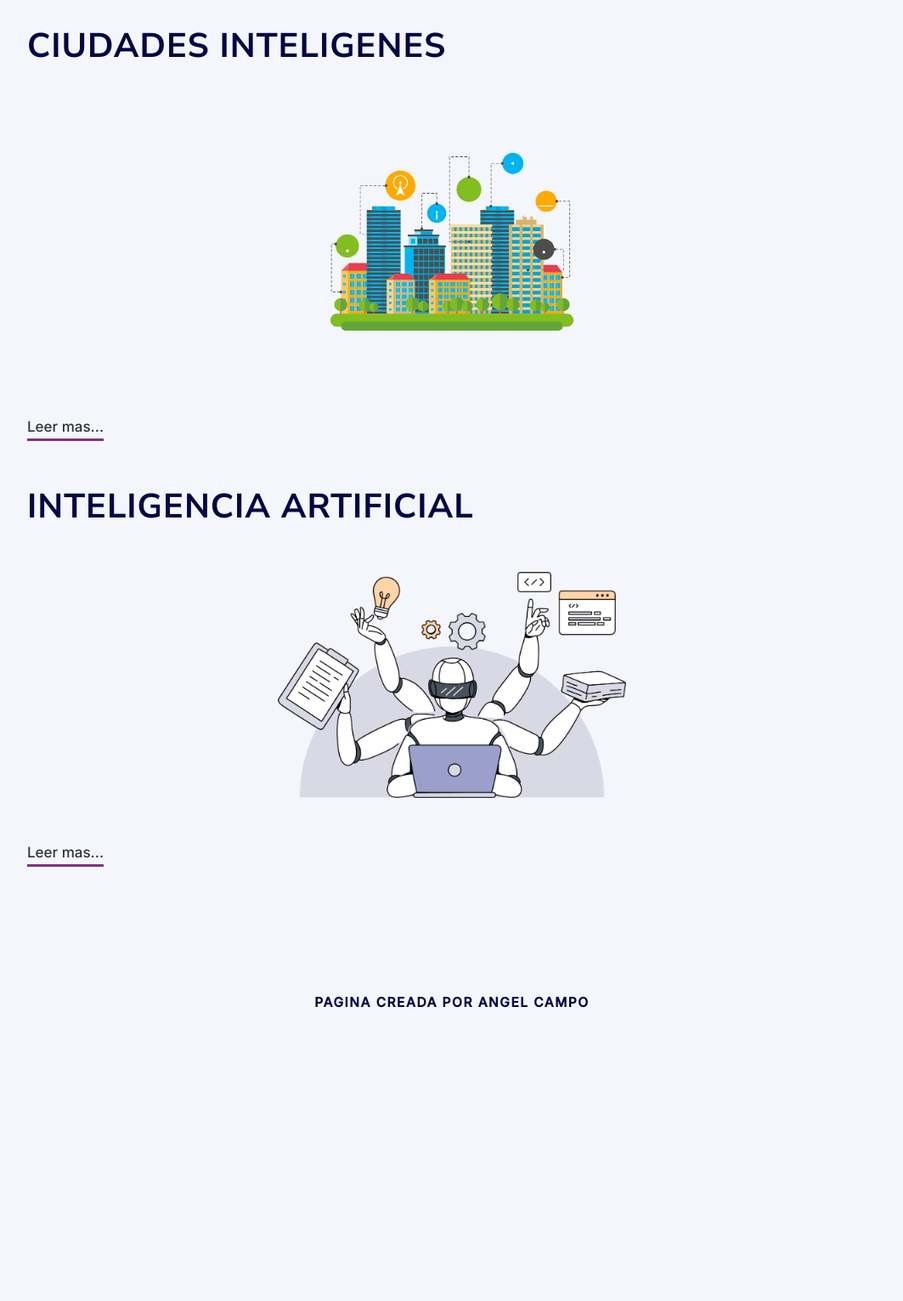
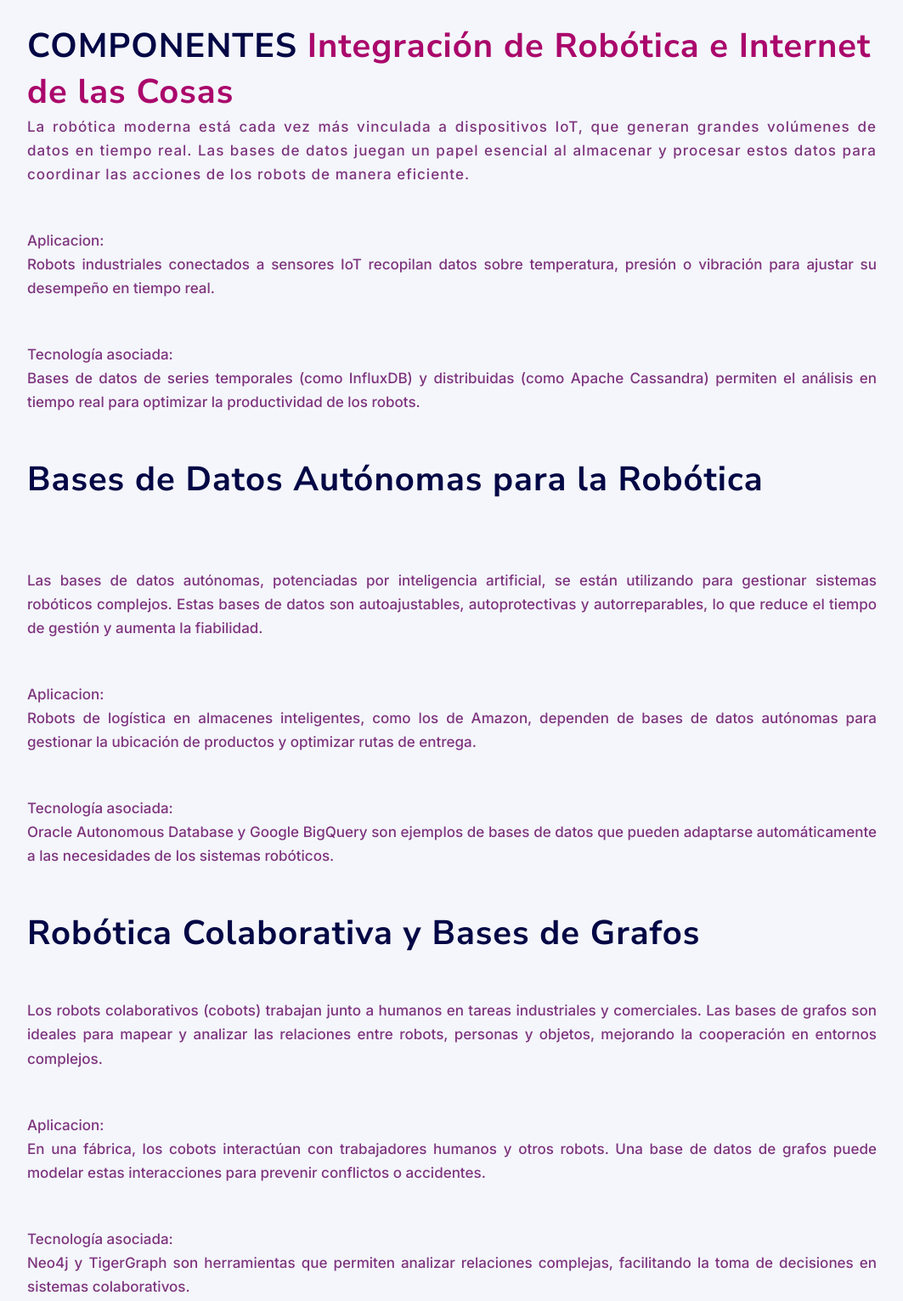
Before and after one commit to Angelcmp/bibliotecabd, a plain HTML site: page componentes.html in a window 1280 px wide. Shown: the part 7780-9311 px from the top of the page at 85% size, without its empty margins (108-1171 px from the left). Before the commit the page ends 9019 px from the top, so only its background shows below. Drawn offline with nearby package versions, Linux system fonts and the light colour scheme.

Commit message:
Update componentes.html

```diff
--- a/componentes.html
+++ b/componentes.html
@@ -151,6 +151,55 @@
         </p>
 
 
+
+        <h2 class="hero__heading">
+            COMPONENTES
+            <span>Integración de Robótica e Internet de las Cosas</span>
+            <p class="hero__subtext">
+                La robótica moderna está cada vez más vinculada a dispositivos IoT, que generan grandes volúmenes de datos en tiempo real. Las bases de datos juegan un papel esencial al almacenar y procesar estos datos para coordinar las acciones de los robots de manera eficiente.</p>
+        </h2>
+        <p class="hero__subtext">
+            Aplicacion:
+            <br>
+            Robots industriales conectados a sensores IoT recopilan datos sobre temperatura, presión o vibración para ajustar su desempeño en tiempo real.
+        </p>
+        <p class="hero__subtext">
+            Tecnología asociada:
+            <br>
+            Bases de datos de series temporales (como InfluxDB) y distribuidas (como Apache Cassandra) permiten el análisis en tiempo real para optimizar la productividad de los robots.
+        </p>
+
+        <h2 class="hero__heading">Bases de Datos Autónomas para la Robótica</h2>
+        <p class="hero__subtext">
+            <br>
+            Las bases de datos autónomas, potenciadas por inteligencia artificial, se están utilizando para gestionar sistemas robóticos complejos. Estas bases de datos son autoajustables, autoprotectivas y autorreparables, lo que reduce el tiempo de gestión y aumenta la fiabilidad.
+        </p>
+        <p class="hero__subtext">
+            Aplicacion:
+            <br>
+            Robots de logística en almacenes inteligentes, como los de Amazon, dependen de bases de datos autónomas para gestionar la ubicación de productos y optimizar rutas de entrega.
+        </p>
+        <p class="hero__subtext">
+            Tecnología asociada:
+            <br>
+            Oracle Autonomous Database y Google BigQuery son ejemplos de bases de datos que pueden adaptarse automáticamente a las necesidades de los sistemas robóticos.
+        </p>
+
+        <h2 class="hero__heading">Robótica Colaborativa y Bases de Grafos</h2>
+        <p class="hero__subtext">
+            Los robots colaborativos (cobots) trabajan junto a humanos en tareas industriales y comerciales. Las bases de grafos son ideales para mapear y analizar las relaciones entre robots, personas y objetos, mejorando la cooperación en entornos complejos.
+        </p>
+        <p class="hero__subtext">
+            Aplicacion:
+            <br>
+            En una fábrica, los cobots interactúan con trabajadores humanos y otros robots. Una base de datos de grafos puede modelar estas interacciones para prevenir conflictos o accidentes.
+        </p>
+        <p class="hero__subtext">
+            Tecnología asociada:
+            <br>
+            Neo4j y TigerGraph son herramientas que permiten analizar relaciones complejas, facilitando la toma de decisiones en sistemas colaborativos.
+        </p>
+
         <h2 class="hero__heading">CIUDADES INTELIGENES</h2>
         <img class="container_img" src="images/cidin.webp">
         <a class="hero__subtext_link" href="ciudadint.html">Leer mas...</a>
```
